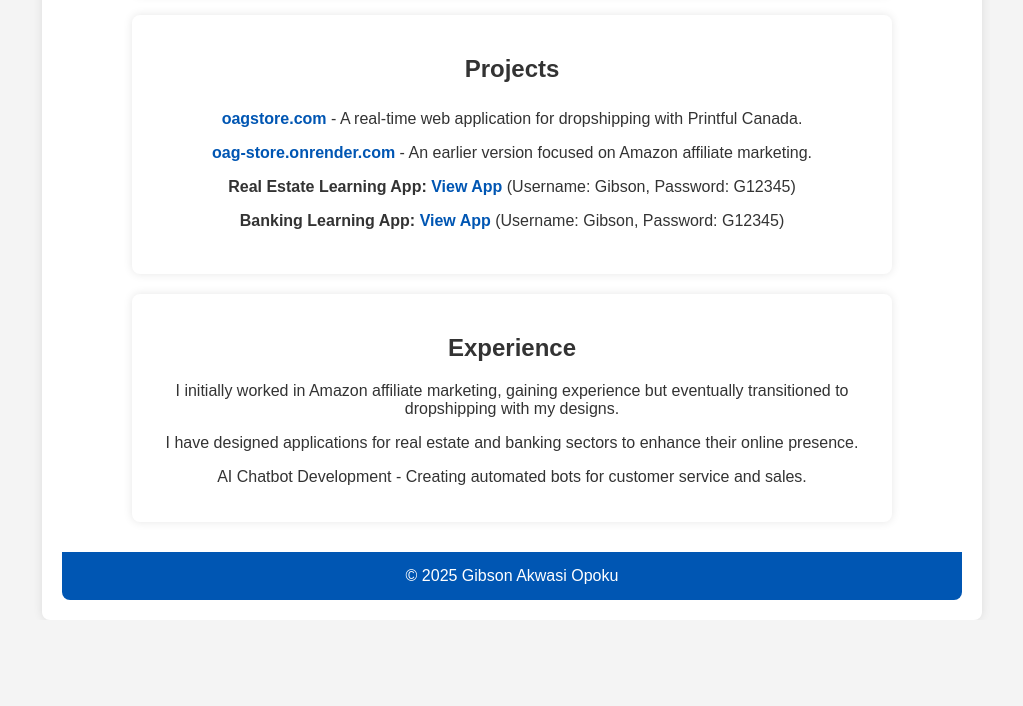
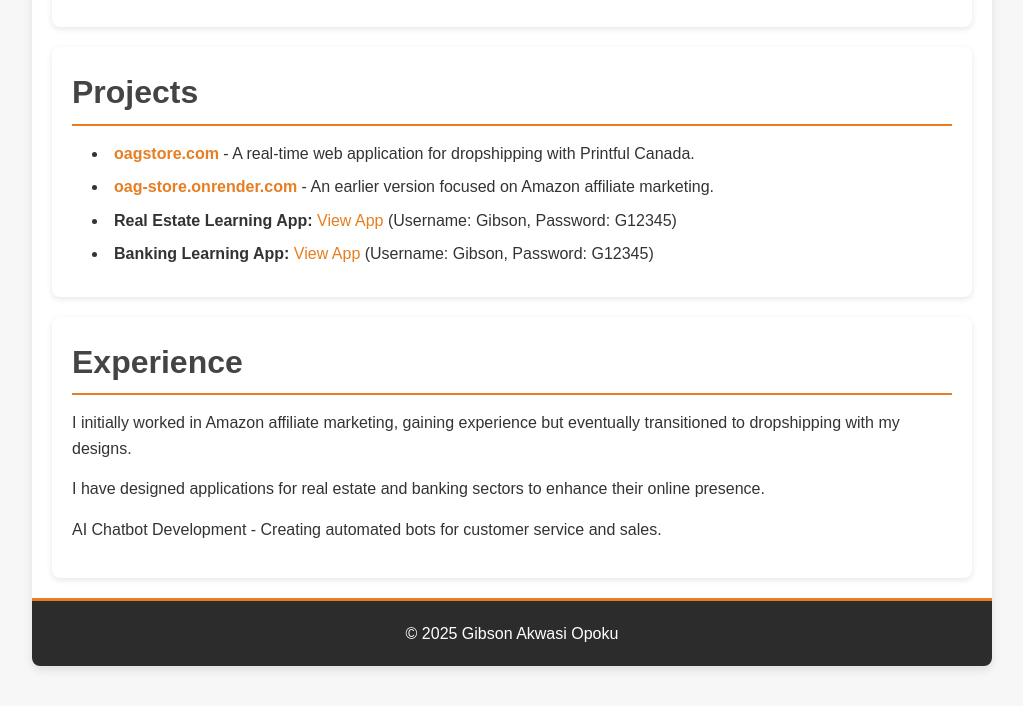
Before and after one commit to badboigibby/Gibson-portfolio, a plain HTML site: page index.html in a window 1280 px wide. Shown: the part 910-1616 px from the top of the page, without its empty margins (128-1151 px from the left). Before the commit the page ends 1530 px from the top, so only its background shows below. Drawn offline with Linux system fonts and the light colour scheme.

Commit message:
Update styles.css

```diff
--- a/styles.css
+++ b/styles.css
@@ -1,100 +1,112 @@
-/* General Styles */
-body {
-    font-family: 'Arial', sans-serif;
-    background-color: #f4f4f4;
-    color: #333;
+/* Reset & Basic Styles */
+* {
   margin: 0;
   padding: 0;
+  box-sizing: border-box;
+}
+body {
+  font-family: Arial, sans-serif;
+  background-color: #f7f7f7;
+  color: #333;
   text-align: center;
+  line-height: 1.6;
 }
 
 /* Centered Container */
 .container {
-    width: 80%;
-    max-width: 900px;
-    margin: auto;
-    background: white;
-    padding: 20px;
-    box-shadow: 0px 0px 10px rgba(0, 0, 0, 0.1);
+  width: 90%;
+  max-width: 960px;
+  margin: 40px auto;
+  background-color: #fff;
   border-radius: 8px;
+  overflow: hidden;
+  box-shadow: 0 4px 10px rgba(0, 0, 0, 0.1);
 }
 
 /* Header */
 header {
-    background: #0056b3;
-    color: white;
-    padding: 30px 0;
-    text-align: center;
-    border-radius: 8px 8px 0 0;
+  background-color: #2c2c2c;
+  color: #fff;
+  padding: 30px 20px;
 }
-
 header h1 {
-    margin: 0;
-    font-size: 28px;
+  font-size: 2.5em;
+  margin-bottom: 10px;
 }
-
 header p {
-    font-size: 18px;
+  font-size: 1.2em;
+}
+.contact-info {
+  margin-top: 15px;
+}
+.contact-info p {
+  margin: 5px 0;
+  font-size: 1em;
+}
+.contact-info a {
+  color: #e67e22; /* warm accent color */
+  text-decoration: none;
+}
+.contact-info a:hover {
+  text-decoration: underline;
 }
 
 /* Sections */
 section {
-    margin: 20px auto;
   padding: 20px;
-    width: 80%;
-    background: white;
-    box-shadow: 0px 0px 10px rgba(0, 0, 0, 0.1);
+  margin: 20px;
+  text-align: left;
+  background-color: #fff;
   border-radius: 8px;
+  box-shadow: 0 2px 6px rgba(0, 0, 0, 0.1);
+}
+section h2 {
+  font-size: 2em;
+  margin-bottom: 15px;
+  color: #444;
+  border-bottom: 2px solid #e67e22;
+  padding-bottom: 5px;
+}
+section p {
+  font-size: 1em;
+  margin-bottom: 15px;
+}
+section ul {
+  list-style: disc inside;
+  margin: 10px 0;
+  padding-left: 20px;
+}
+section ul li {
+  margin: 8px 0;
+  font-size: 1em;
 }
 
 /* Links */
 a {
-    color: #0056b3;
-    font-weight: bold;
+  color: #e67e22;
   text-decoration: none;
 }
-
 a:hover {
   text-decoration: underline;
 }
 
-/* Lists */
-ul {
-    list-style-type: none;
-    padding: 0;
+/* Footer */
+footer {
+  background-color: #2c2c2c;
+  color: #fff;
+  padding: 20px;
+  text-align: center;
+  font-size: 1em;
+  border-top: 3px solid #e67e22;
+  margin-top: 20px;
 }
 
-li {
-    padding: 8px 0;
-    font-size: 16px;
+/* Responsive */
+@media (max-width: 600px) {
+  header h1 {
+    font-size: 2em;
   }
-
-/* Buttons */
-.button {
-    display: inline-block;
-    background: #0056b3;
-    color: white;
-    padding: 10px 20px;
-    margin-top: 15px;
-    border-radius: 5px;
-    text-decoration: none;
+  section h2 {
+    font-size: 1.5em;
   }
-
-.button:hover {
-    background: #003d80;
 }
-
-/* Footer */
-footer {
-    background: #0056b3;
-    color: white;
-    padding: 15px 0;
-    text-align: center;
-    font-size: 16px;
-    margin-top: 30px;
-    border-radius: 0 0 8px 8px;
-}
-
-footer p {
-    margin: 0;
-}
```
Lines whose indentation alone changed are shown as unchanged.
